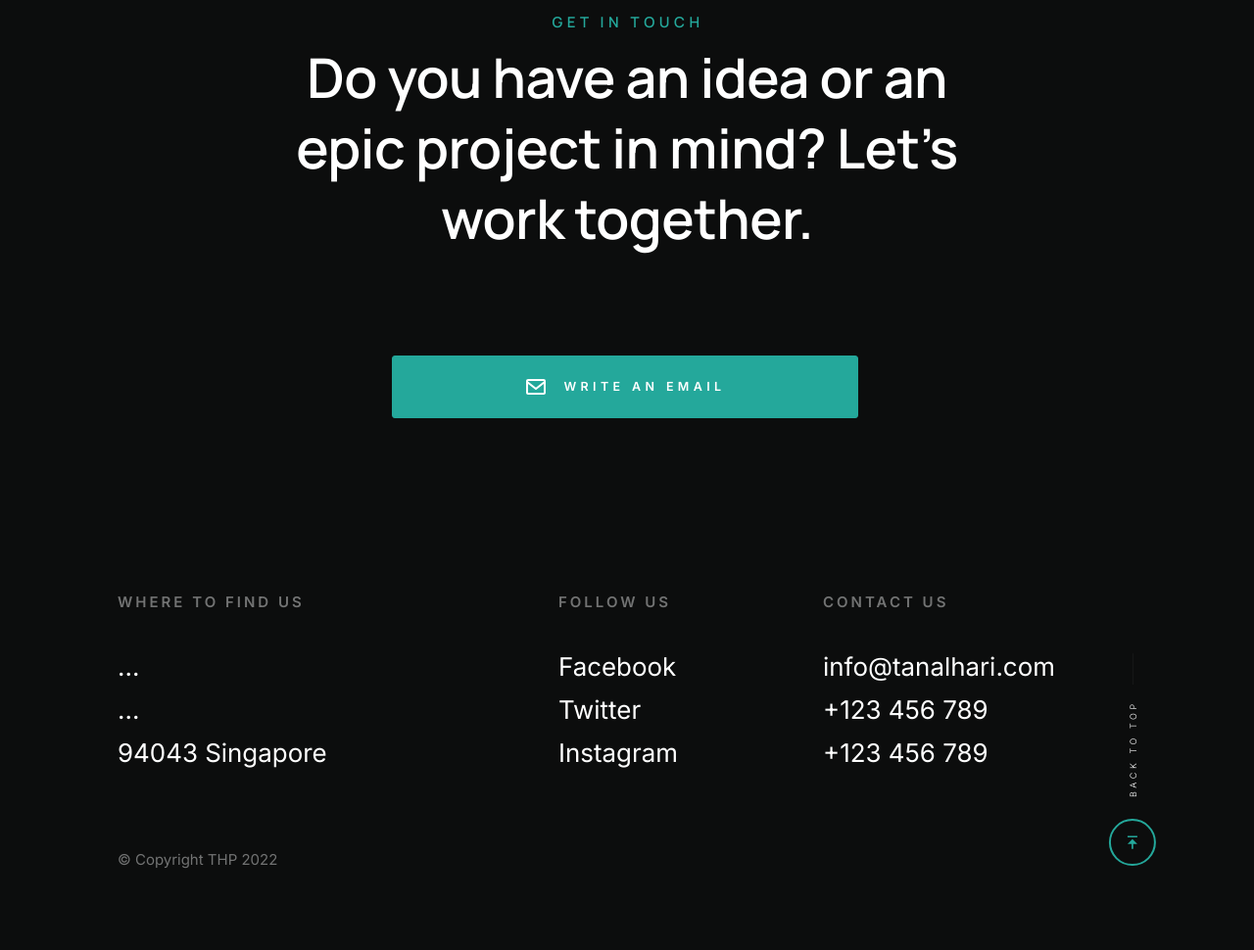
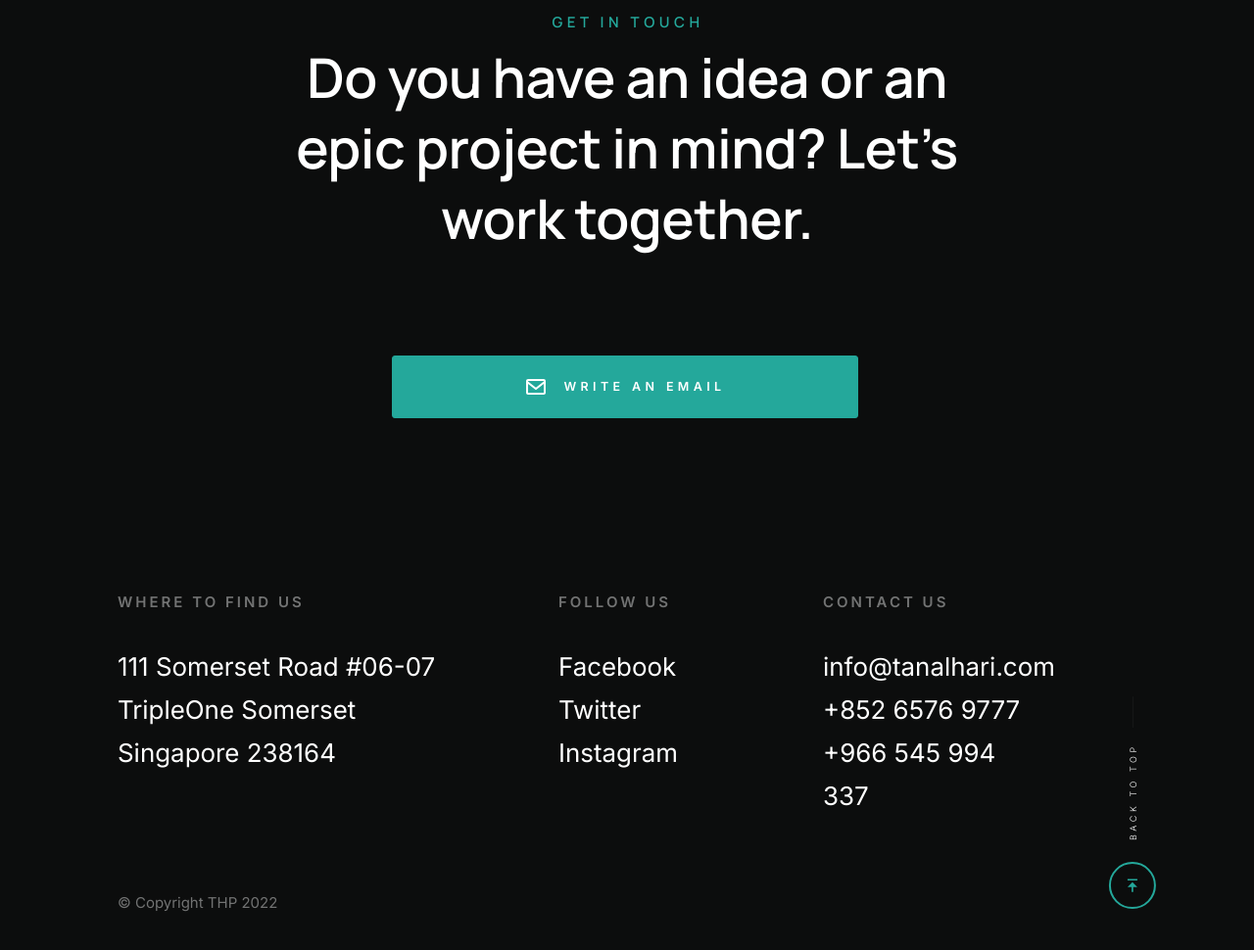
Before and after one commit to bongwoohan/THPweb, a plain HTML site: page index.html in a window 1280 px wide. Shown: the part 5671-6641 px from the top of the page at 98% size. Drawn offline with Linux system fonts and the light colour scheme.

Commit message:
Update index.html

```diff
--- a/index.html
+++ b/index.html
@@ -638,9 +638,9 @@
                         <h4 class="h6">Where to Find Us</h4>
 
                         <p>
-                        ... <br>
-                        ... <br>
-                        94043  Singapore
+                        111 Somerset Road #06-07 <br>
+                        TripleOne Somerset <br>
+                        Singapore 238164
                         </p>
                     </div>
 
@@ -659,8 +659,8 @@
 
                         <ul class="contact-list">
                             <li><a href="mailto:#0">info@tanalhari.com</a></li>
-                            <li><a href="tel:197-543-2345">+123 456 789</a></li>
-                            <li><a href="tel:197-123-9876">+123 456 789</a></li>
+                            <li><a href="tel:197-543-2345">+852 6576 9777</a></li>
+                            <li><a href="tel:197-123-9876">+966 545 994 337</a></li>
                         </ul>
                     </div>
                 </div> <!-- end s-footer__top -->
```
